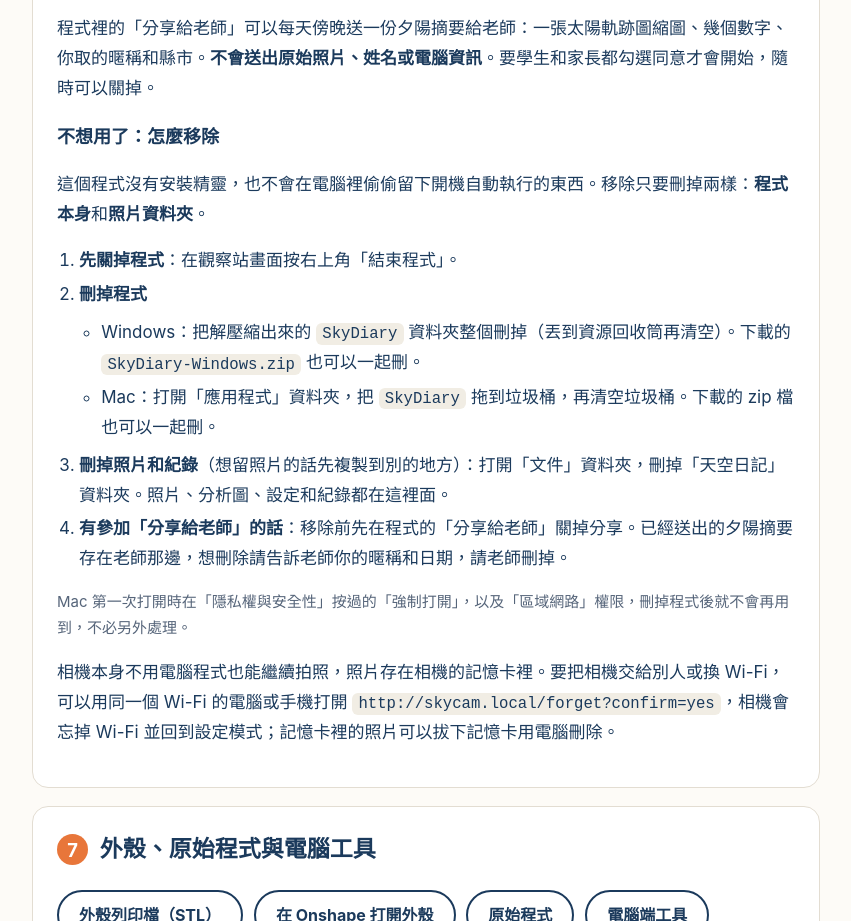
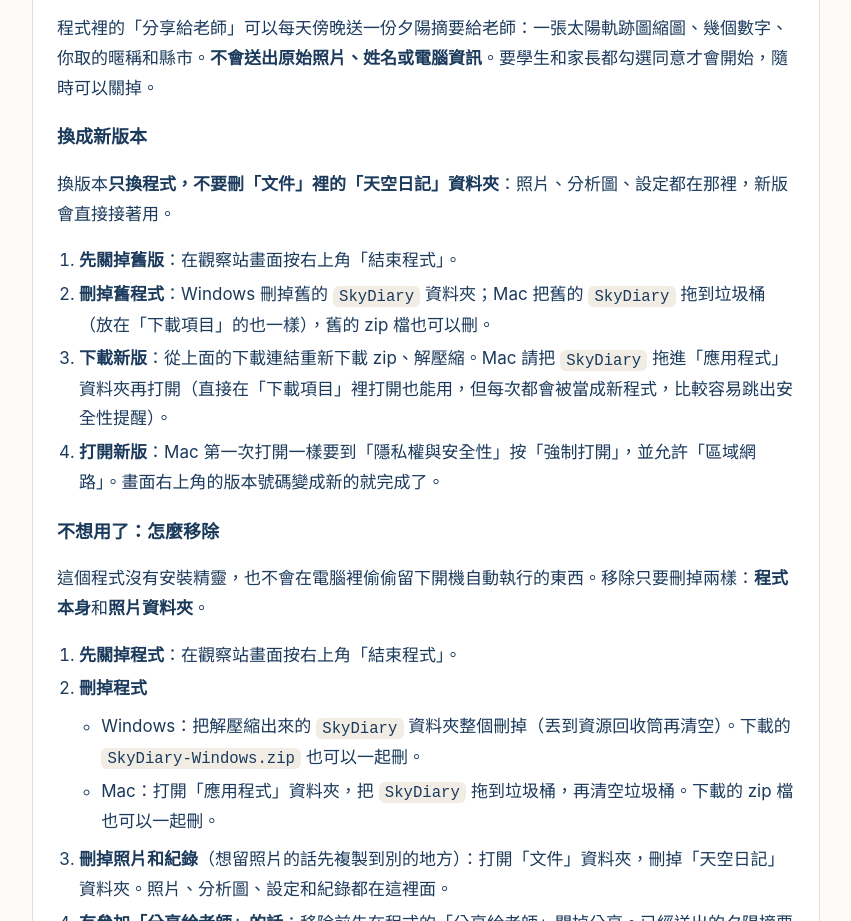
Before and after one commit to henrychao521/skycam, a plain HTML site: page index.html in a window 1280 px wide. Shown: the part 3762-4683 px from the top of the page, without its empty margins (214-1065 px from the left). Drawn offline with Linux system fonts and the light colour scheme.

Commit message:
加入「換成新版本」說明（保留天空日記資料夾）
Co-Authored-By: Claude Opus 5.5 <noreply@anthropic.com>

```diff
--- a/index.html
+++ b/index.html
@@ -132,6 +132,15 @@
   <p>程式打開後會自動開啟瀏覽器顯示畫面。用完按右上角的「結束程式」。照片存在「文件」資料夾裡的「天空日記」。</p>
   <h3>分享給老師（自由參加）</h3>
   <p>程式裡的「分享給老師」可以每天傍晚送一份夕陽摘要給老師：一張太陽軌跡圖縮圖、幾個數字、你取的暱稱和縣市。<strong>不會送出原始照片、姓名或電腦資訊</strong>。要學生和家長都勾選同意才會開始，隨時可以關掉。</p>
+  <h3 id="upgrade">換成新版本</h3>
+  <p>換版本<strong>只換程式，不要刪「文件」裡的「天空日記」資料夾</strong>：照片、分析圖、設定都在那裡，新版會直接接著用。</p>
+  <ol>
+    <li><strong>先關掉舊版</strong>：在觀察站畫面按右上角「結束程式」。</li>
+    <li><strong>刪掉舊程式</strong>：Windows 刪掉舊的 <code>SkyDiary</code> 資料夾；Mac 把舊的 <code>SkyDiary</code> 拖到垃圾桶（放在「下載項目」的也一樣），舊的 zip 檔也可以刪。</li>
+    <li><strong>下載新版</strong>：從上面的下載連結重新下載 zip、解壓縮。Mac 請把 <code>SkyDiary</code> 拖進「應用程式」資料夾再打開（直接在「下載項目」裡打開也能用，但每次都會被當成新程式，比較容易跳出安全性提醒）。</li>
+    <li><strong>打開新版</strong>：Mac 第一次打開一樣要到「隱私權與安全性」按「強制打開」，並允許「區域網路」。畫面右上角的版本號碼變成新的就完成了。</li>
+  </ol>
+
   <h3 id="uninstall">不想用了：怎麼移除</h3>
   <p>這個程式沒有安裝精靈，也不會在電腦裡偷偷留下開機自動執行的東西。移除只要刪掉兩樣：<strong>程式本身</strong>和<strong>照片資料夾</strong>。</p>
   <ol>
```
